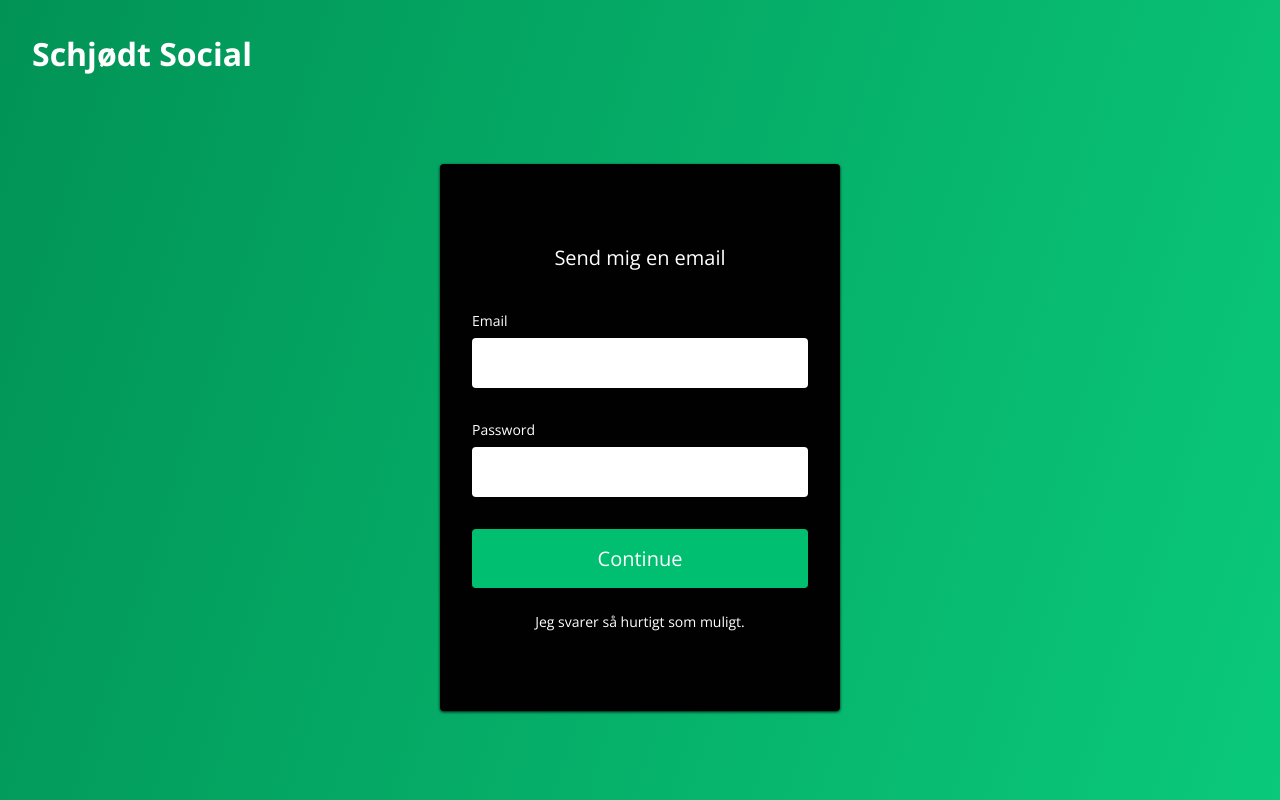
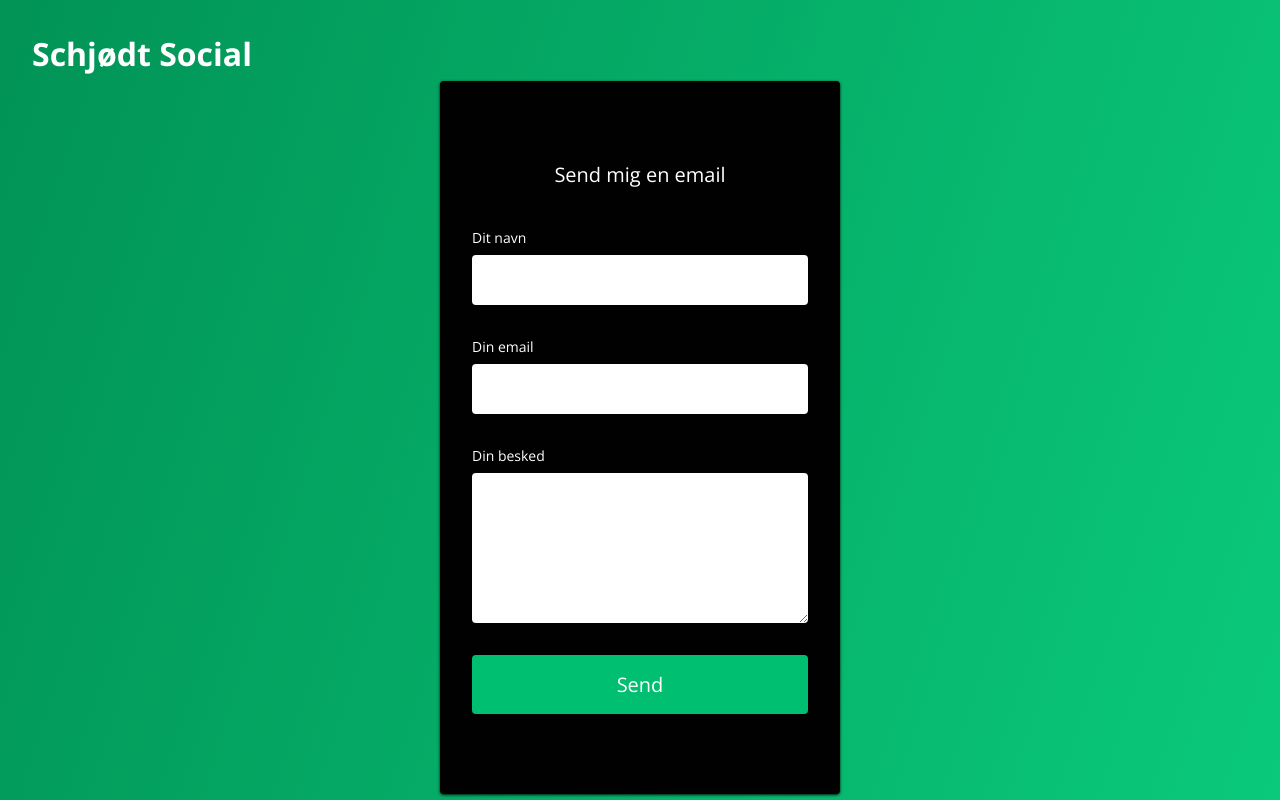
Before and after one commit to anneschjoedt/portfolio, a React (Create React App) app: page /contact in a window 1280 px wide. Built offline with nearby package versions, Linux system fonts and the light colour scheme.

Commit message:
contacts

```diff
--- a/package.json
+++ b/package.json
@@ -6,6 +6,7 @@
     "@testing-library/jest-dom": "^5.12.0",
     "@testing-library/react": "^11.2.7",
     "@testing-library/user-event": "^12.8.3",
+    "emailjs-com": "^2.6.4",
     "react": "^17.0.2",
     "react-dom": "^17.0.2",
     "react-icons": "^4.2.0",
--- a/src/components/ButtonElements.js
+++ b/src/components/ButtonElements.js
@@ -1,5 +1,5 @@
 import styled from "styled-components";
-import { Link } from "react-scroll";
+import { Link } from "react-router-dom";
 
 export const Button = styled(Link)`
   border-radius: 50px;
@@ -15,6 +15,7 @@ export const Button = styled(Link)`
   justify-content: center;
   align-items: center;
   transition: all 0.2s ease-in-out;
+  text-decoration: none;
 
   &:hover {
     transition: all 0.2s ease-in-out;
--- a/src/components/Contact/ContactElements.js
+++ b/src/components/Contact/ContactElements.js
@@ -24,7 +24,7 @@ export const FormWrap = styled.div`
   justify-content: center;
 
   @media screen and (max-width: 400px) {
-    height: 80%;
+    height: 95%;
   }
 `;
 
@@ -91,6 +91,18 @@ export const FormInput = styled.input`
   border-radius: 4px;
 `;
 
+export const FormInputMessage = styled.textarea`
+  padding: 16px 16px;
+  margin-bottom: 32px;
+  border: none;
+  border-radius: 4px;
+  height: 150px;
+
+  @media screen and (max-width: 400px) {
+    height: 100px;
+  }
+`;
+
 export const FormButton = styled.button`
   background: #01bf71;
   padding: 16px 0;
--- a/src/components/Contact/index.js
+++ b/src/components/Contact/index.js
@@ -1,4 +1,5 @@
 import React from "react";
+import emailjs from "emailjs-com";
 import {
   Container,
   FormContent,
@@ -8,24 +9,52 @@ import {
   FormH1,
   FormLabel,
   FormInput,
+  FormInputMessage,
   FormButton,
   Text,
 } from "./ContactElements";
 
 const Contact = () => {
+  function sendEmail(e) {
+    e.preventDefault();
+
+    emailjs
+      .sendForm(
+        "service_sfq75k1",
+        "template_6009aok",
+        e.target,
+        "user_7OclaIRRNbXghSbtXYdJH"
+      )
+      .then(
+        (result) => {
+          console.log(result.text);
+        },
+        (error) => {
+          console.log(error.text);
+        }
+      );
+    e.target.reset();
+  }
   return (
     <Container>
       <FormWrap>
         <Icon to="/">Schjødt Social</Icon>
         <FormContent>
-          <Form action="#">
+          <Form action="#" onSubmit={sendEmail}>
             <FormH1>Send mig en email</FormH1>
-            <FormLabel htmlFor="for">Email</FormLabel>
-            <FormInput type="email" required></FormInput>
-            <FormLabel htmlFor="for">Password</FormLabel>
-            <FormInput type="password" required></FormInput>
-            <FormButton type="submit">Continue</FormButton>
-            <Text>Jeg svarer så hurtigt som muligt.</Text>
+
+            <FormLabel htmlFor="for">Dit navn</FormLabel>
+            <FormInput type="text" name="from_name" required></FormInput>
+
+            <FormLabel htmlFor="for">Din email</FormLabel>
+            <FormInput type="email" name="user_email" required></FormInput>
+
+            <FormLabel htmlFor="for">Din besked</FormLabel>
+            <FormInputMessage name="message" required></FormInputMessage>
+
+            <FormButton type="submit" value="Send">
+              Send
+            </FormButton>
           </Form>
         </FormContent>
       </FormWrap>
--- a/src/components/Footer/index.js
+++ b/src/components/Footer/index.js
@@ -42,12 +42,12 @@ const Footer = () => {
             </SocialLogo>
             <WebsiteRights>
               <FooterLink href="//anneschjoedt.github.io/">
-                website by Anne Schjødt
+                Website af Anne Schjødt
               </FooterLink>{" "}
               © {new Date().getFullYear()} Schjødt Social{" "}
             </WebsiteRights>
             <SocialIcons>
-              <SocialIconLink to="/kontakt" target="_blank" arial-label="Email">
+              <SocialIconLink to="/contact" target="_blank" arial-label="Email">
                 <FaEnvelope />
               </SocialIconLink>
               <SocialIconLink
--- a/src/components/InfoSection/Data.js
+++ b/src/components/InfoSection/Data.js
@@ -13,6 +13,7 @@ export const homeObjOne = {
   primary: false,
   darkText: true,
   img: require("../../images/svg-1.svg").default,
+  toLink: "/cv",
 };
 
 export const homeObjTwo = {
@@ -30,4 +31,5 @@ export const homeObjTwo = {
   primary: false,
   darkText: true,
   img: require("../../images/coffee.svg").default,
+  toLink: "/contact",
 };
--- a/src/components/InfoSection/index.js
+++ b/src/components/InfoSection/index.js
@@ -31,6 +31,7 @@ const InfoSection = ({
   dark,
   dark2,
   img,
+  toLink,
 }) => {
   return (
     <>
@@ -44,7 +45,7 @@ const InfoSection = ({
                 <Subtitle darkText={darkText}>{description}</Subtitle>
                 <BtnWrap>
                   <Button
-                    to="home"
+                    to={toLink}
                     smooth={true}
                     duration={500}
                     spy={true}
--- a/src/pages/CVPage.js
+++ b/src/pages/CVPage.js
@@ -0,0 +1,20 @@
+import React, { useState } from "react";
+import Navbar from "../components/Navbar";
+import Sidebar from "../components/Sidebar";
+
+const CVPage = () => {
+  const [isOpen, setIsOpen] = useState(false);
+
+  const toggle = () => {
+    setIsOpen(!isOpen);
+  };
+
+  return (
+    <>
+      <Sidebar isOpen={isOpen} toggle={toggle} />
+      <Navbar toggle={toggle} />
+    </>
+  );
+};
+
+export default CVPage;
```
Also changed, not shown: src/components/CV/CVElements.js (added), src/components/CV/index.js (added), 1 other file (tests, documents, lock files or other folders).
